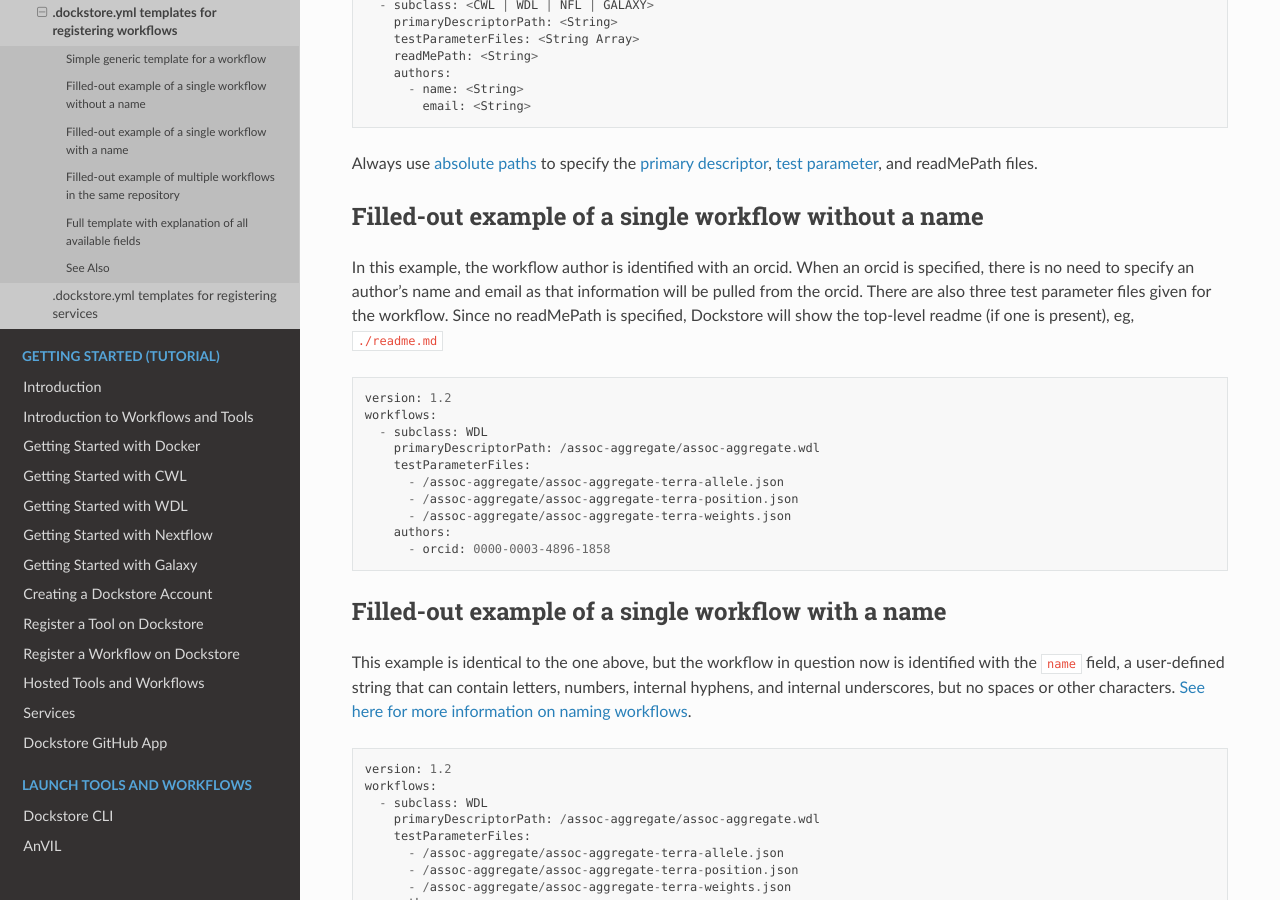
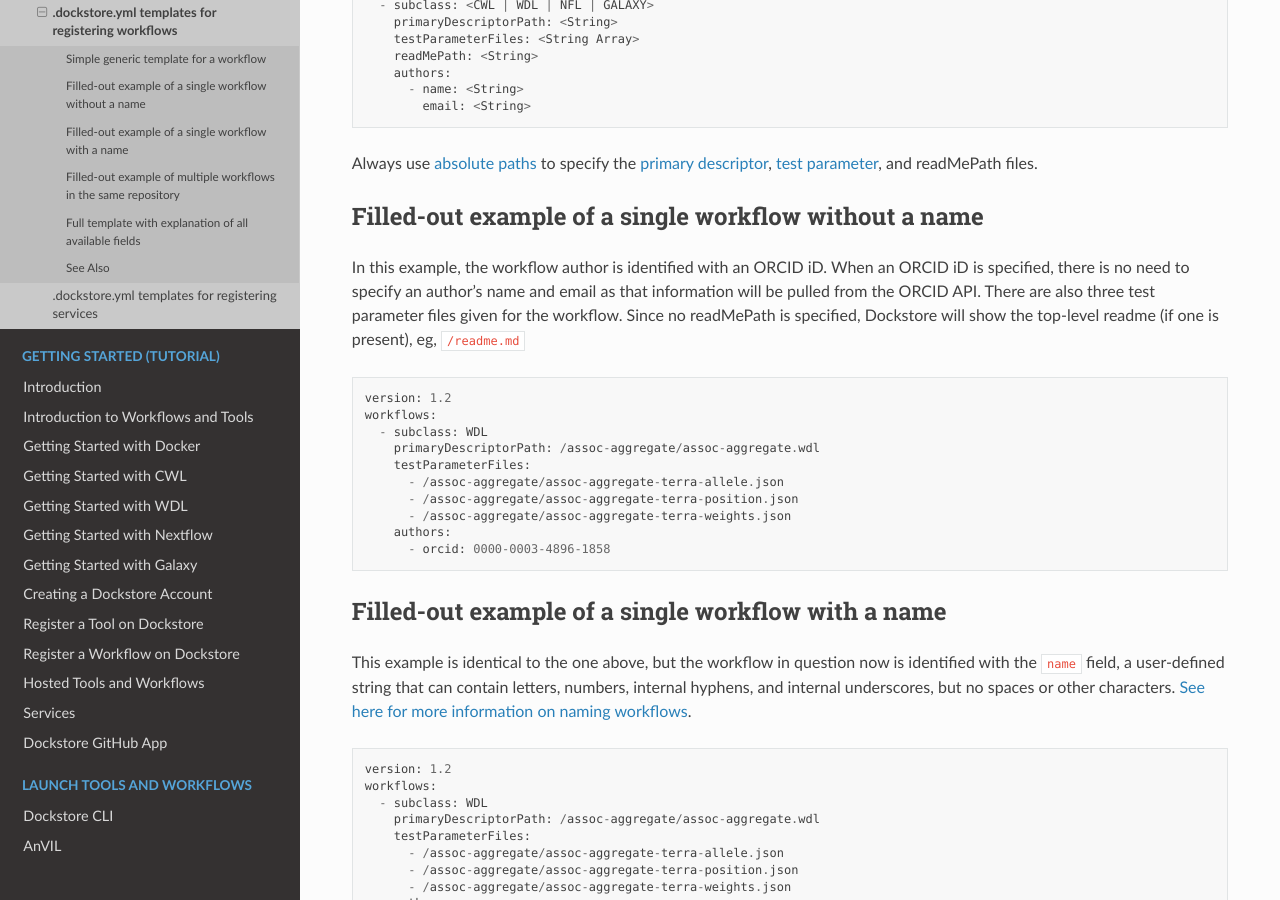
Before and after one commit to dockstore/dockstore-documentation, a Sphinx documentation site: the page built from docs/assets/templates/workflows/workflows.rst, in a window 1280 px wide and 900 px high, scrolled down 337 px. Built offline with Sphinx 7.4.7 and the Read the Docs theme 2.0.0, drawn with Linux system fonts in a browser that asks for light colours.

Commit message:
Update workflows.rst

```diff
--- a/docs/assets/templates/workflows/workflows.rst
+++ b/docs/assets/templates/workflows/workflows.rst
@@ -14,7 +14,7 @@
 
 Filled-out example of a single workflow without a name
 ------------------------------------------------------
-In this example, the workflow author is identified with an orcid. When an orcid is specified, there is no need to specify an author's name and email as that information will be pulled from the orcid. There are also three test parameter files given for the workflow. Since no readMePath is specified, Dockstore will show the top-level readme (if one is present), eg, ``./readme.md``
+In this example, the workflow author is identified with an ORCID iD. When an ORCID iD is specified, there is no need to specify an author's name and email as that information will be pulled from the ORCID API. There are also three test parameter files given for the workflow. Since no readMePath is specified, Dockstore will show the top-level readme (if one is present), eg, ``/readme.md``
 
 .. include:: /assets/templates/workflows/example-1-noname.yml
   :code:
```
